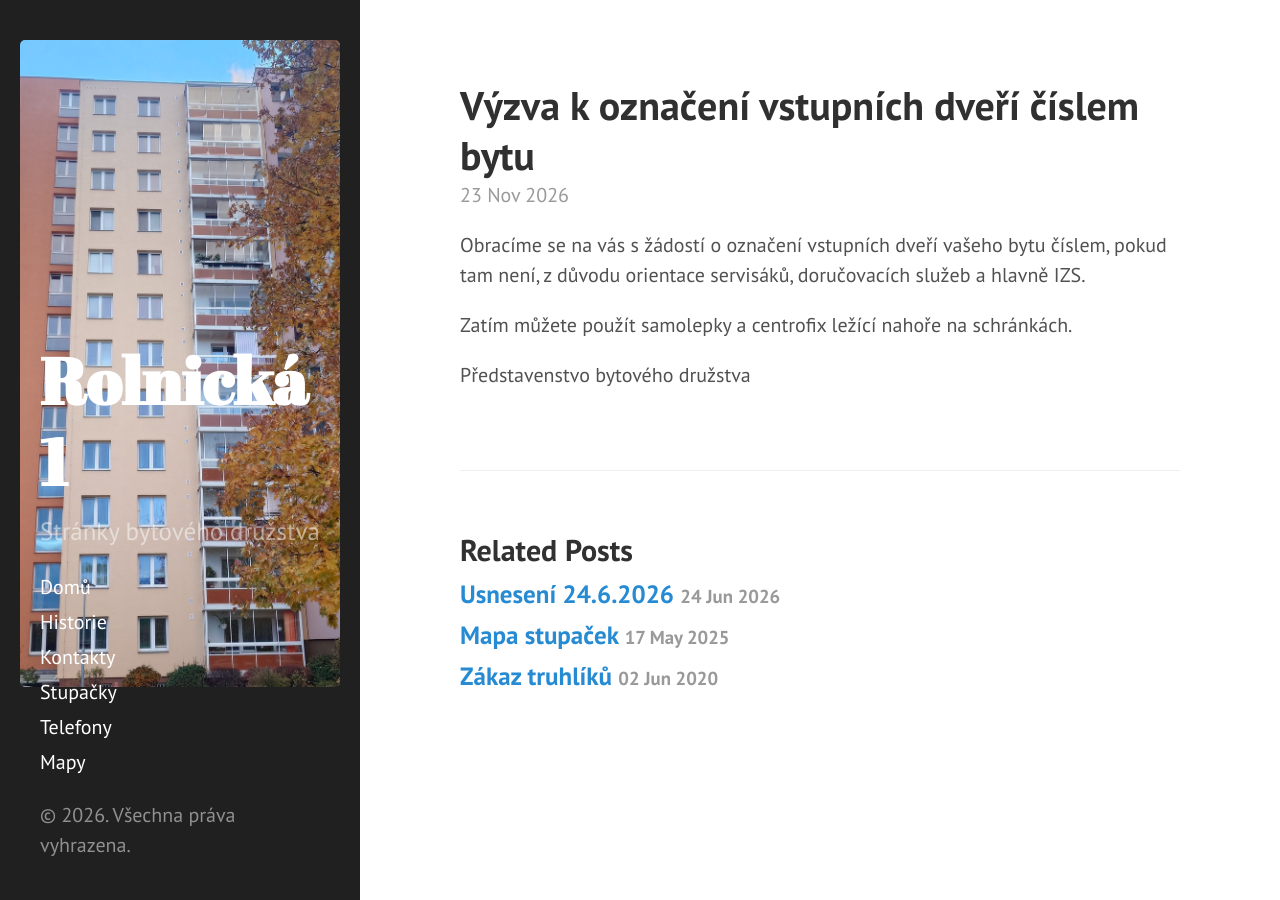
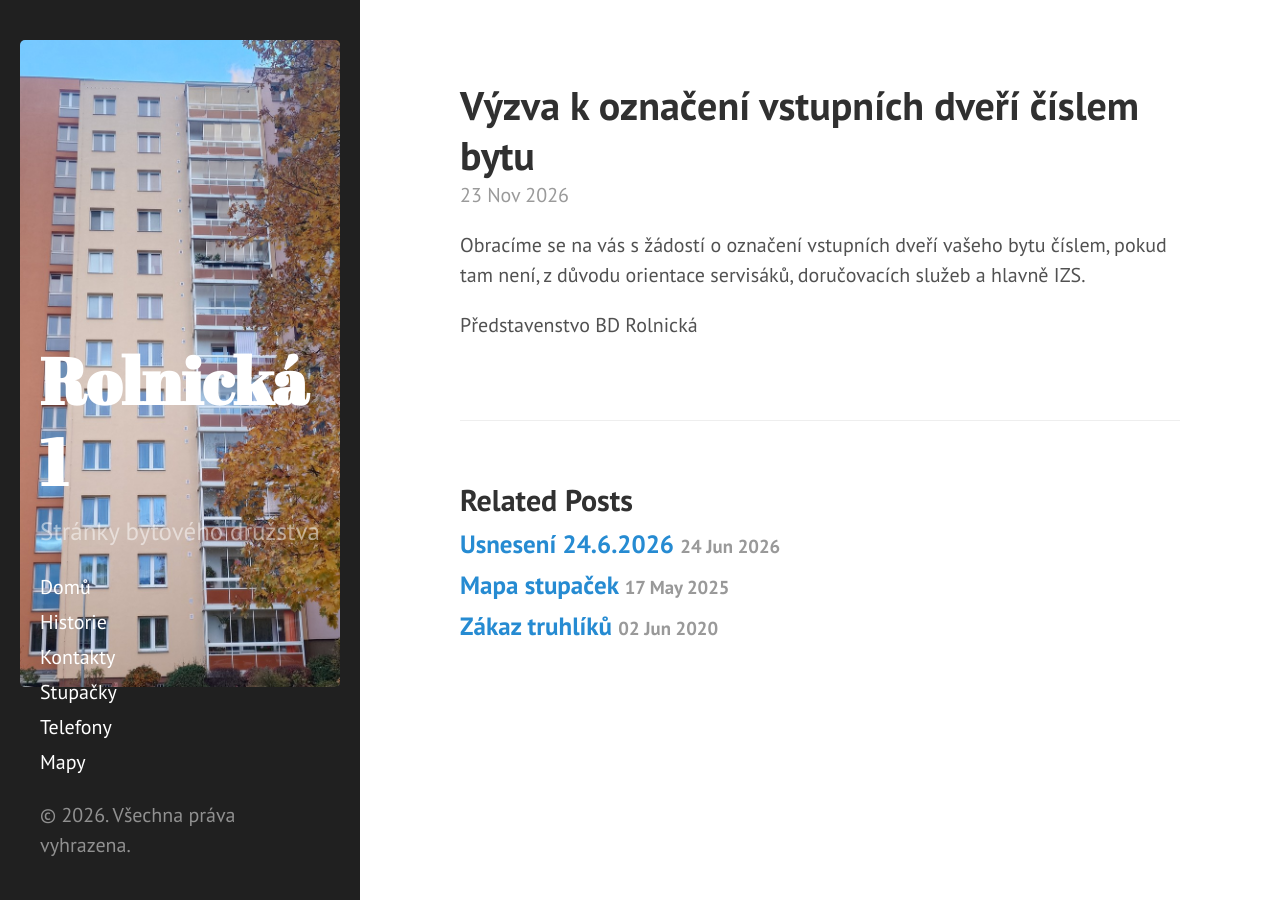
Before and after one commit to Kraksna83/rol1, a Jekyll site: the page built from _posts/2026-11-23-vyzva.md, in a window 1280 px wide. Built offline with Jekyll 4.4.1, drawn with Linux system fonts in a browser that asks for light colours.

Commit message:
oddelej centrofix a pridej datum v srpnu

```diff
--- a/_posts/2026-11-23-vyzva.md
+++ b/_posts/2026-11-23-vyzva.md
@@ -7,6 +7,4 @@ Obracíme se na vás s žádostí o označení vstupních dveří vašeho bytu
 číslem, pokud tam není, z důvodu orientace servisáků, doručovacích
 služeb a hlavně IZS.
 
-Zatím můžete použít samolepky a centrofix ležící nahoře na schránkách.
-
-Představenstvo bytového družstva
+Představenstvo BD Rolnická
```
Also changed, not shown: 2012-02-06-kontakty.md (+1 -1 lines).
